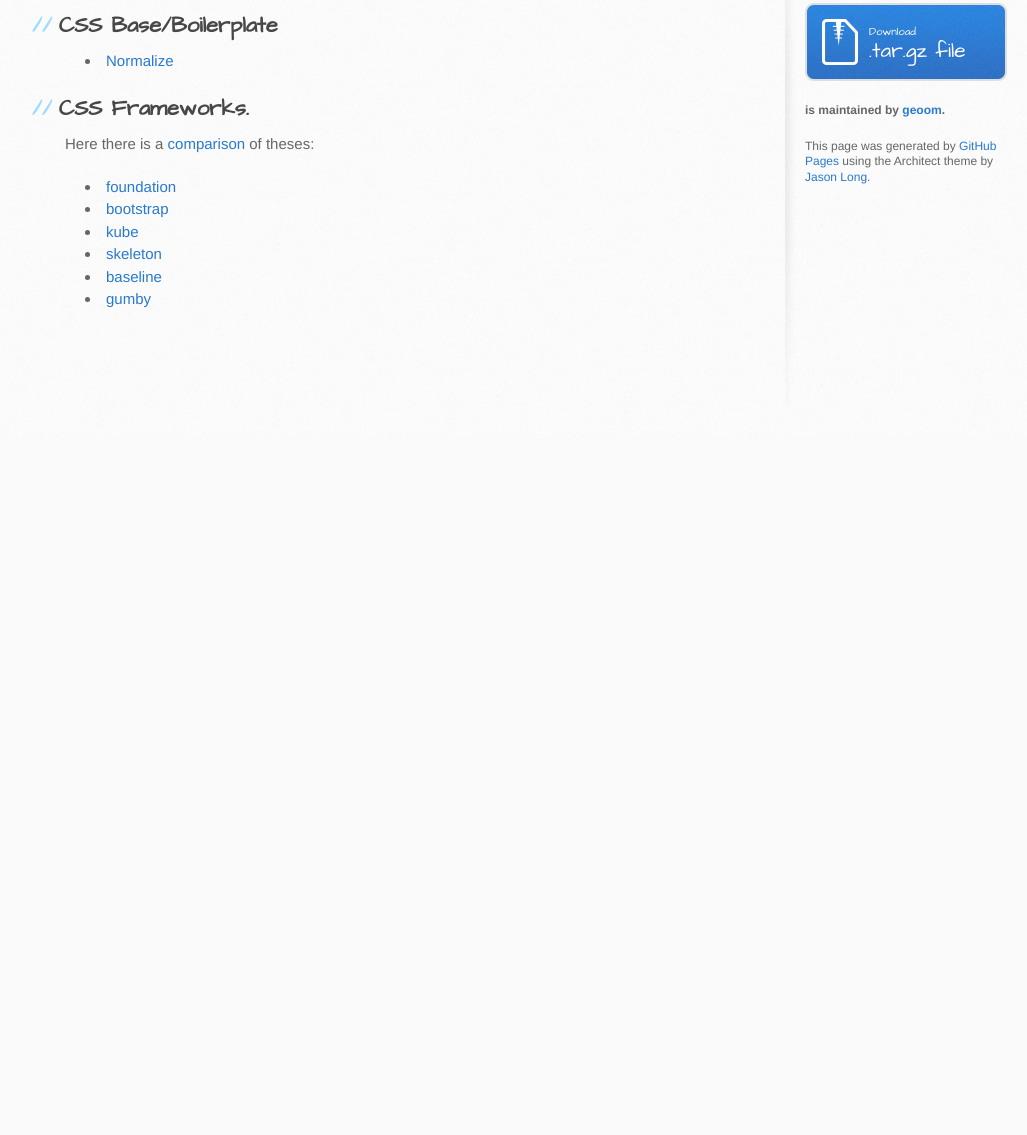
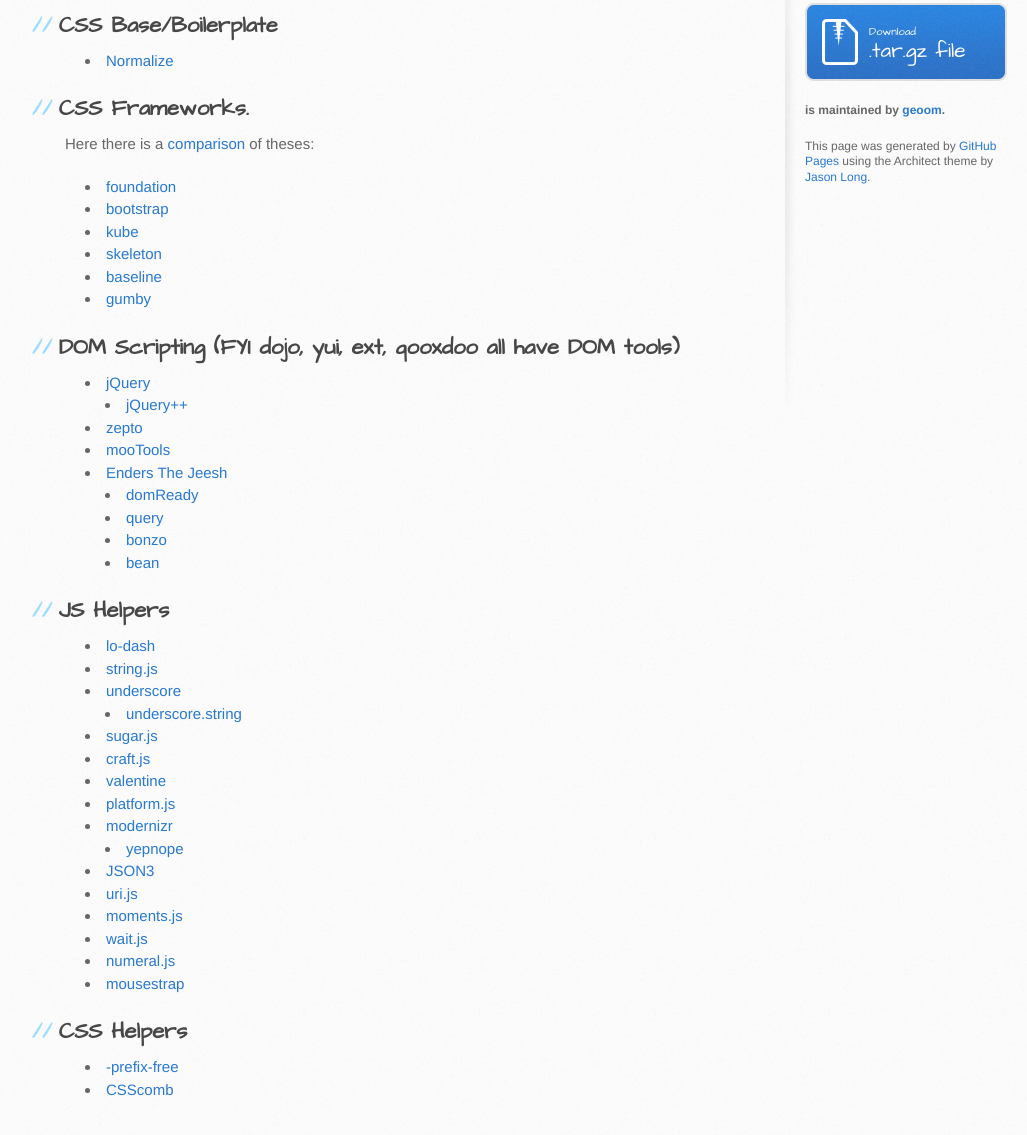
Before and after one commit to geoom/devTools, a plain HTML site: page index.html in a window 1280 px wide. Shown: the part 363-1498 px from the top of the page, without its empty margins (105-1132 px from the left). Before the commit the page ends 800 px from the top, so only its background shows below. Drawn offline with Linux system fonts and the light colour scheme.

Commit message:
added more info

```diff
--- a/index.html
+++ b/index.html
@@ -56,7 +56,70 @@
             <li><a href="http://baselinecss.com" target="_blank">baseline</a></li>
             <li><a href="http://gumbyframework.com" target="_blank">gumby</a></li>
           </ul>
-        </section>
+
+          <h2>DOM Scripting (FYI dojo, yui, ext, qooxdoo all have DOM tools)</h2>
+          <ul>
+            <li>
+              <a href="http://jquery.com" target="_blank">jQuery</a>
+              <ul style="margin:0">
+                <li><a href="http://jquerypp.com" target="_blank">jQuery++</a></li>
+              </ul>
+            </li>
+            <li><a href="http://zeptojs.com" target="_blank">zepto</a></li>
+            <li><a href="http://mootools.net" target="_blank">mooTools</a></li>
+            <li>
+              <a href="https://github.com/ender-js/jeesh" target="_blank">Enders The Jeesh</a>
+              <ul style="margin:0">
+                <li><a href="https://github.com/ded/domready" target="_blank">domReady</a></li>
+                <li><a href="https://github.com/ded/qwery" target="_blank">query</a></li>
+                <li><a href="https://github.com/ded/bonzo" target="_blank">bonzo</a></li>
+                <li><a href="https://github.com/fat/bean" target="_blank">bean</a></li>
+              </ul>
+            </li>
+          </ul>
+
+          <h2>JS Helpers</h2>
+          <ul>
+            <li><a href="http://lodash.com" target="_blank">lo-dash</a></li>
+            <li><a href="http://stringjs.com" target="_blank">string.js</a></li>
+            <li>
+              <a href="http://underscorejs.org" target="_blank">underscore</a>
+               <ul style="margin:0">
+                <li><a href="http://epeli.github.com/underscore.string" target="_blank">underscore.string</a></li>
+              </ul>
+            </li>
+            <li><a href="http://sugarjs.com" target="_blank">sugar.js</a></li>
+            <li><a href="http://craftjs.org" target="_blank">craft.js</a></li>
+            <li><a href="https://github.com/ded/valentine" target="_blank">valentine</a></li>
+            <li><a href="https://github.com/bestiejs/platform.js#readme" target="_blank">platform.js</a></li>
+            <li>
+              <a href="http://modernizr.com" target="_blank">modernizr</a>
+               <ul style="margin:0">
+                <li><a href="http://yepnopejs.com" target="_blank">yepnope</a></li>
+              </ul>
+            </li>
+            <li><a href="http://bestiejs.github.com/json3" target="_blank">JSON3</a></li>
+            <li><a href="https://github.com/medialize/URI.js" target="_blank">uri.js</a></li>
+            <li><a href="http://momentjs.com" target="_blank">moments.js</a></li>
+            <li><a href="https://github.com/elving/wait" target="_blank">wait.js</a></li>
+            <li><a href="http://numeraljs.com" target="_blank">numeral.js</a></li>
+            <li><a href="http://craig.is/killing/mice" target="_blank">mousestrap</a></li>
+          </ul>
+
+          <h2>CSS Helpers</h2>
+          <ul>
+            <li><a href="http://leaverou.github.com/prefixfre" target="_blank">-prefix-free</a></li>
+            <li><a href="http://csscomb.com" target="_blank">CSScomb</a></li>
+          </ul>
+
+          <!-- <h2></h2>
+          <ul>
+            <li><a href="" target="_blank"></a></li>
+            <li><a href="" target="_blank"></a></li>
+            <li><a href="" target="_blank"></a></li>
+            <li><a href="" target="_blank"></a></li>
+          </ul>
+ -->        </section>
 
         <aside id="sidebar">
           <a href="https://github.com/geoom/devTools/zipball/master" class="button">
```
